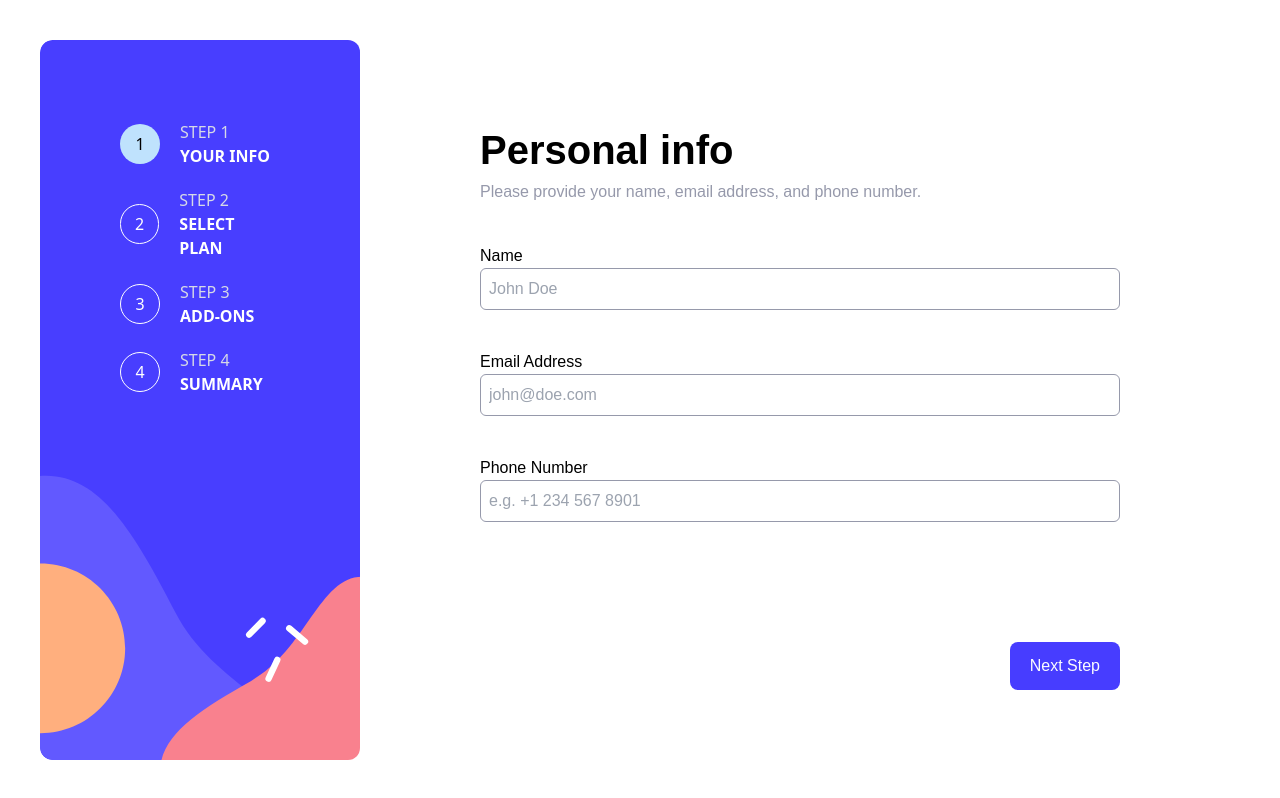
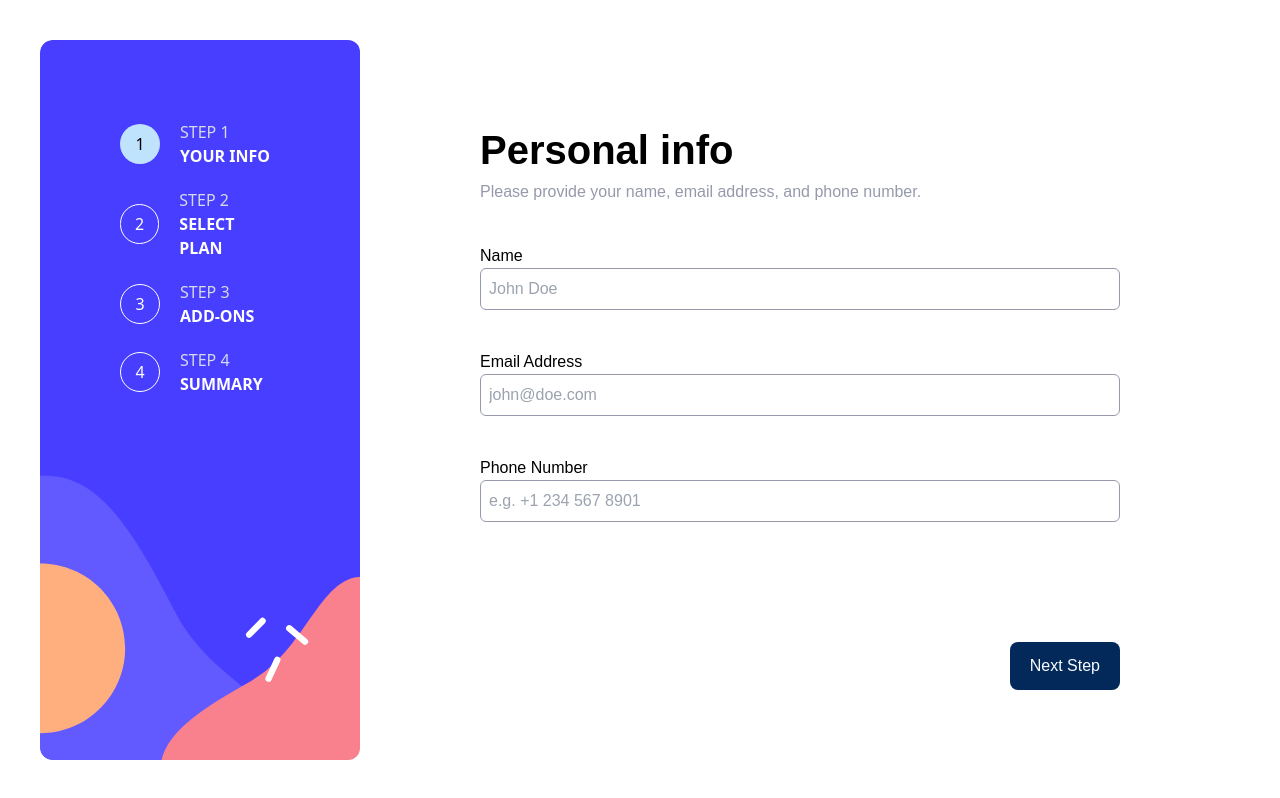
Before and after one commit to camjohnson-code/fe-mentor-multi-page-form, a React (Vite) app: page / in a window 1280 px wide. Built offline with nearby package versions, Linux system fonts and the light colour scheme.

Commit message:
Change button color

```diff
--- a/src/Personal Info.jsx
+++ b/src/Personal Info.jsx
@@ -93,7 +93,7 @@ const PersonalInfo = ({
         </div>
         <div className='flex justify-end'>
           <button
-            className='mt-20 bg-purplish-blue text-alabaster border-none rounded-lg px-5 py-3 w-auto'
+            className='mt-20 bg-marine-blue text-alabaster border-none rounded-lg px-5 py-3 w-auto'
             type='submit'
             onClick={(event) => {
               event.preventDefault();
```
